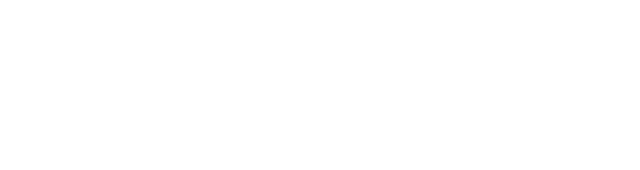
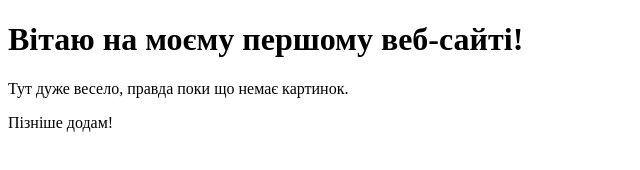
Before and after one commit to volodymyrlogika/first_site, a plain HTML site: page index.html in a window 1280 px wide. Shown: the whole page, without its empty margins (0-640 px from the left). Drawn offline with Linux system fonts and the light colour scheme.

Commit message:
Update index.html

```diff
--- a/index.html
+++ b/index.html
@@ -6,6 +6,8 @@
     <title>Перший сайт</title>
 </head>
 <body>
-
+    <h1>Вітаю на моєму першому веб-сайті!</h1>
+    <p>Тут дуже весело, правда поки що немає картинок.</p>
+    <p>Пізніше додам!</p>
 </body>
 </html>
```
